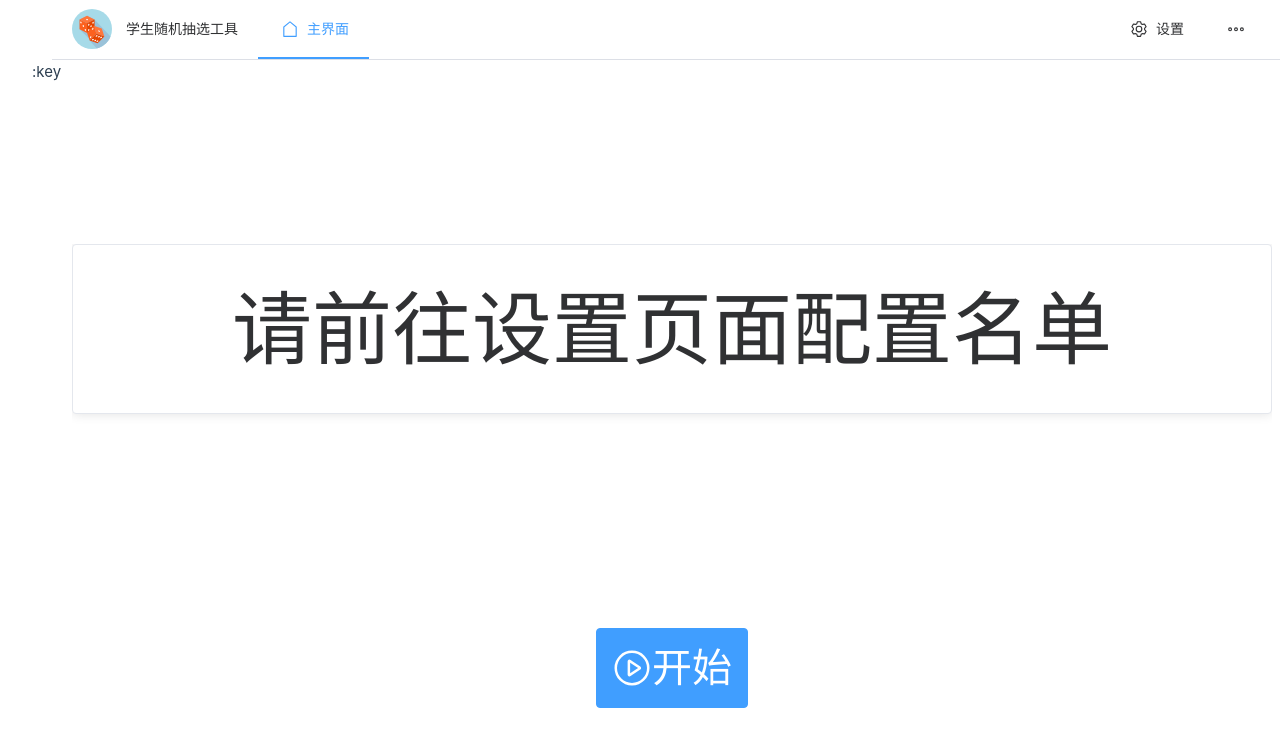
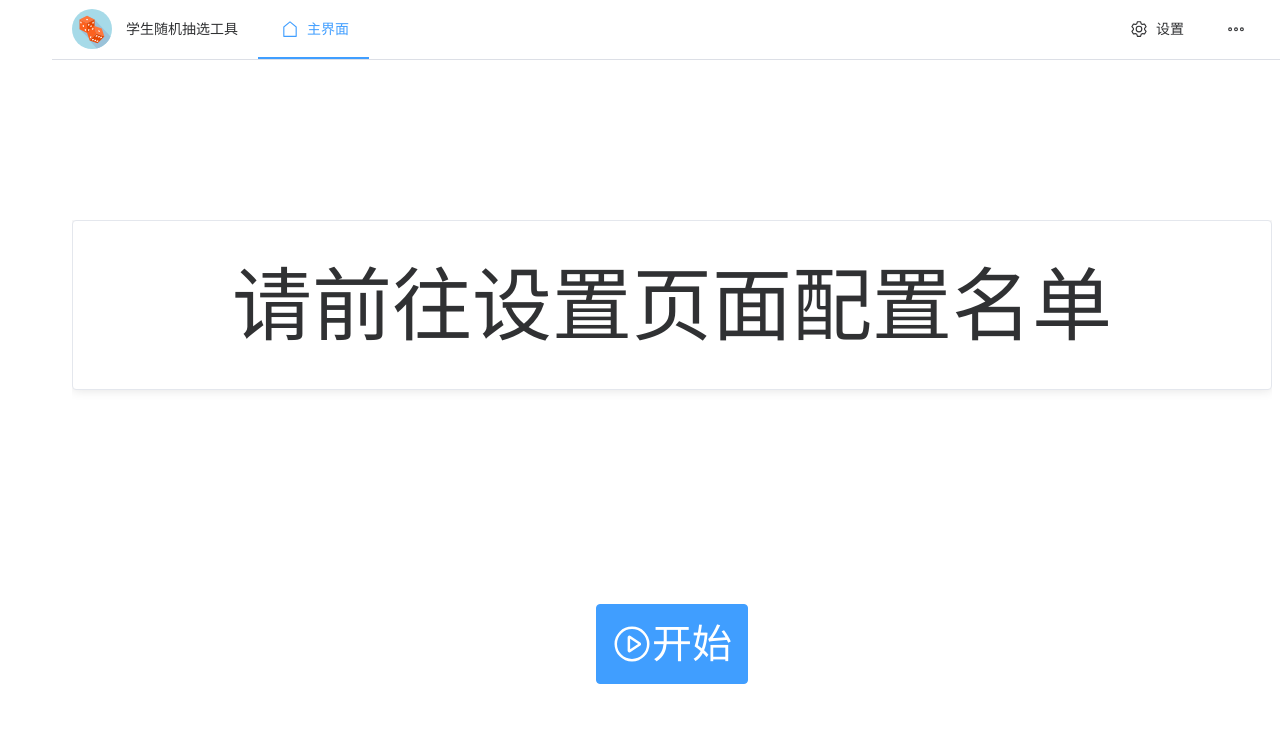
Before and after one commit to ShiningYangYXN/RandomStudent, a Vue app: page / in a window 1280 px wide. Shown: the top 746 px of the page. Built offline with nearby package versions, Linux system fonts and the light colour scheme.

Commit message:
2024年5月18日 16:46

```diff
--- a/src/App.vue
+++ b/src/App.vue
@@ -31,7 +31,6 @@ const isDark = useDark()
         </el-menu-item>
       </el-menu>
     </el-header>
-    :key
     <el-main> <RouterView /> </el-main>
   </el-container>
 </template>
```
